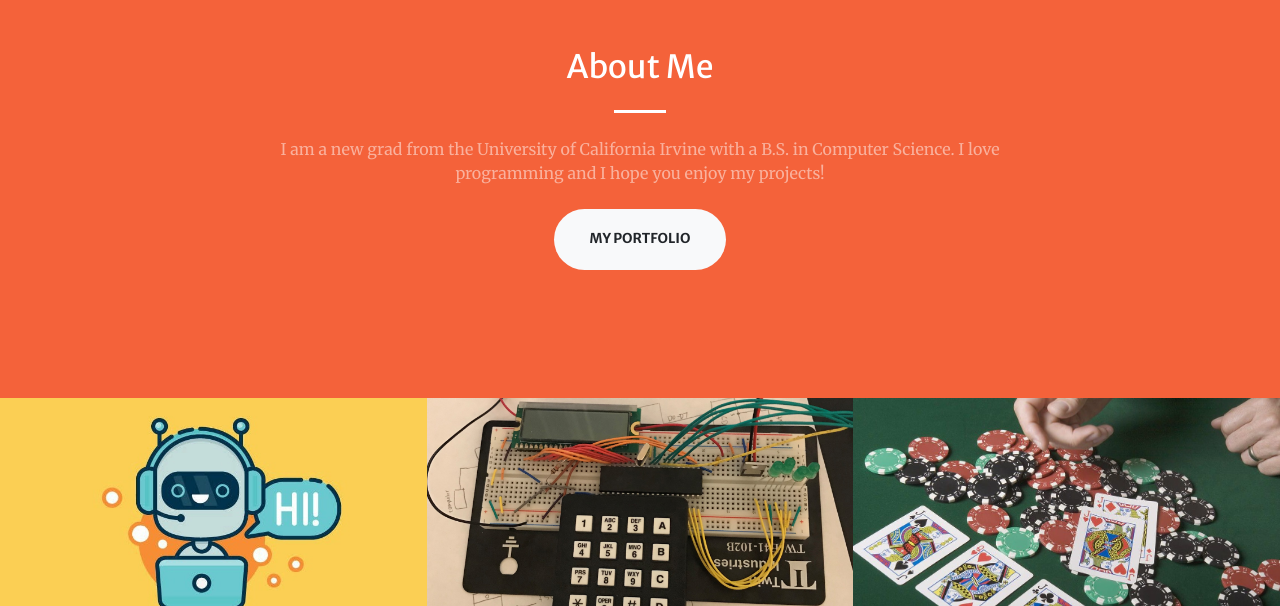
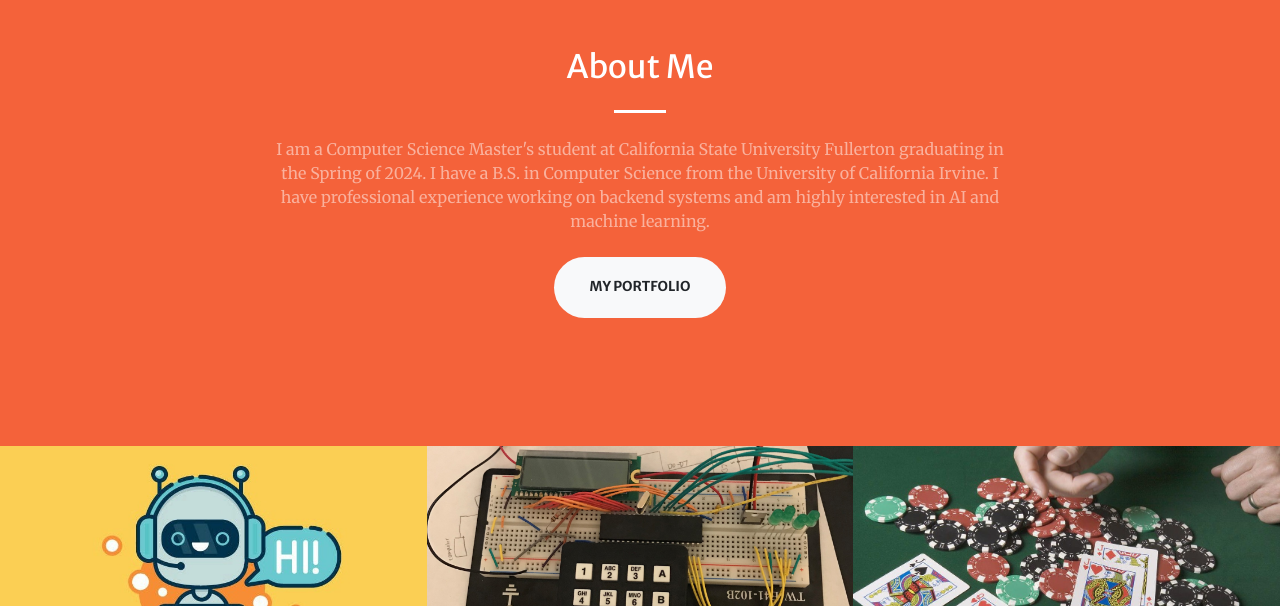
Before and after one commit to bluepower9/bluepower9.github.io, a plain HTML site: page index.html in a window 1280 px wide. Shown: the part 880-1486 px from the top of the page. Drawn offline with nearby package versions, Linux system fonts and the light colour scheme.

Commit message:
Update index.html

```diff
--- a/index.html
+++ b/index.html
@@ -56,7 +56,7 @@
                     <div class="col-lg-8 text-center">
                         <h2 class="text-white mt-0">About Me</h2>
                         <hr class="divider light my-4" />
-                        <p class="text-white-50 mb-4">I am a new grad from the University of California Irvine with a B.S. in Computer Science. I love programming and I hope you enjoy my projects! </p>
+                        <p class="text-white-50 mb-4">I am a Computer Science Master's student at California State University Fullerton graduating in the Spring of 2024.  I have a B.S. in Computer Science from the University of California Irvine. I have professional experience working on backend systems and am highly interested in AI and machine learning.  </p>
                         <a class="btn btn-light btn-xl js-scroll-trigger" href="#portfolio">My Portfolio</a>
                     </div>
                 </div>
```
